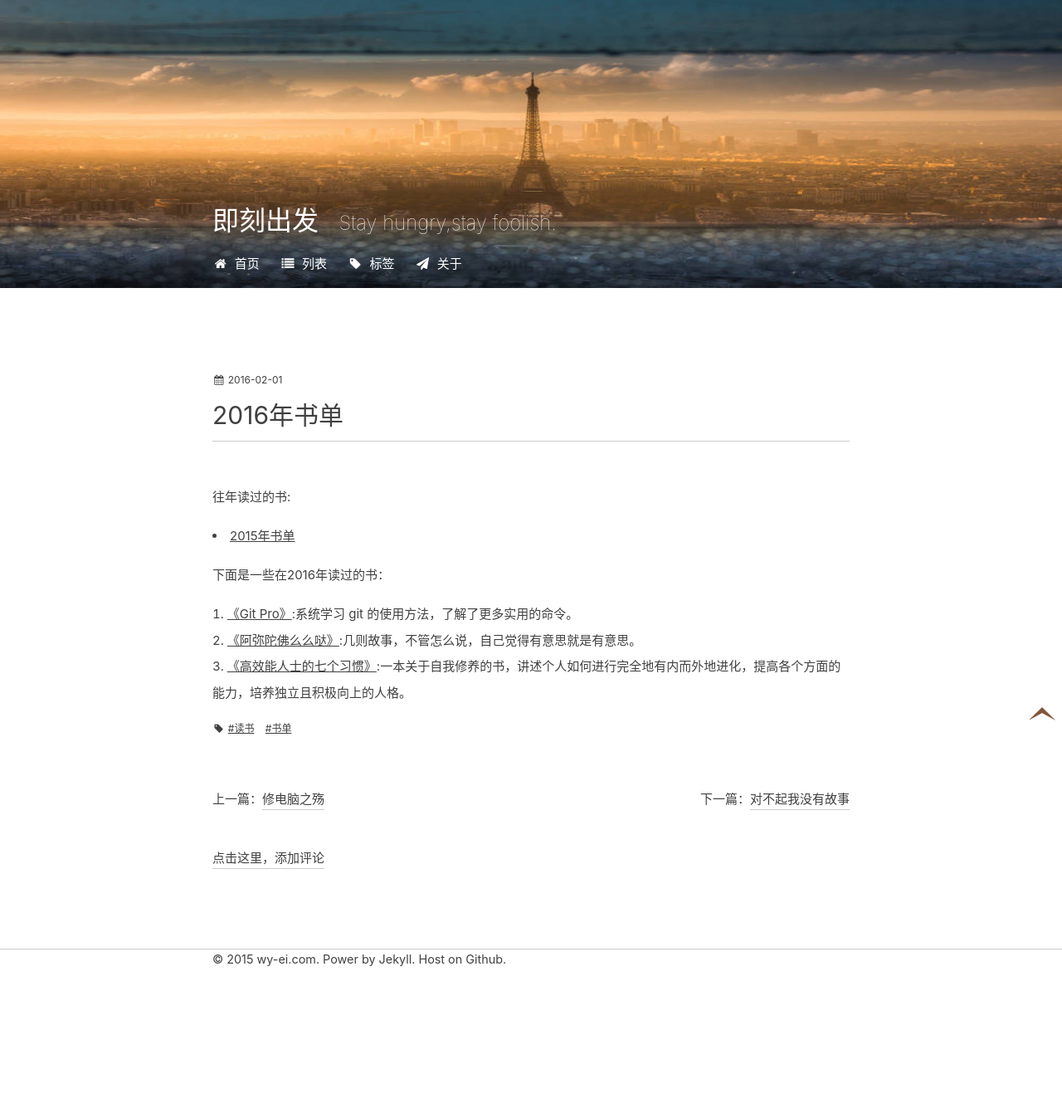
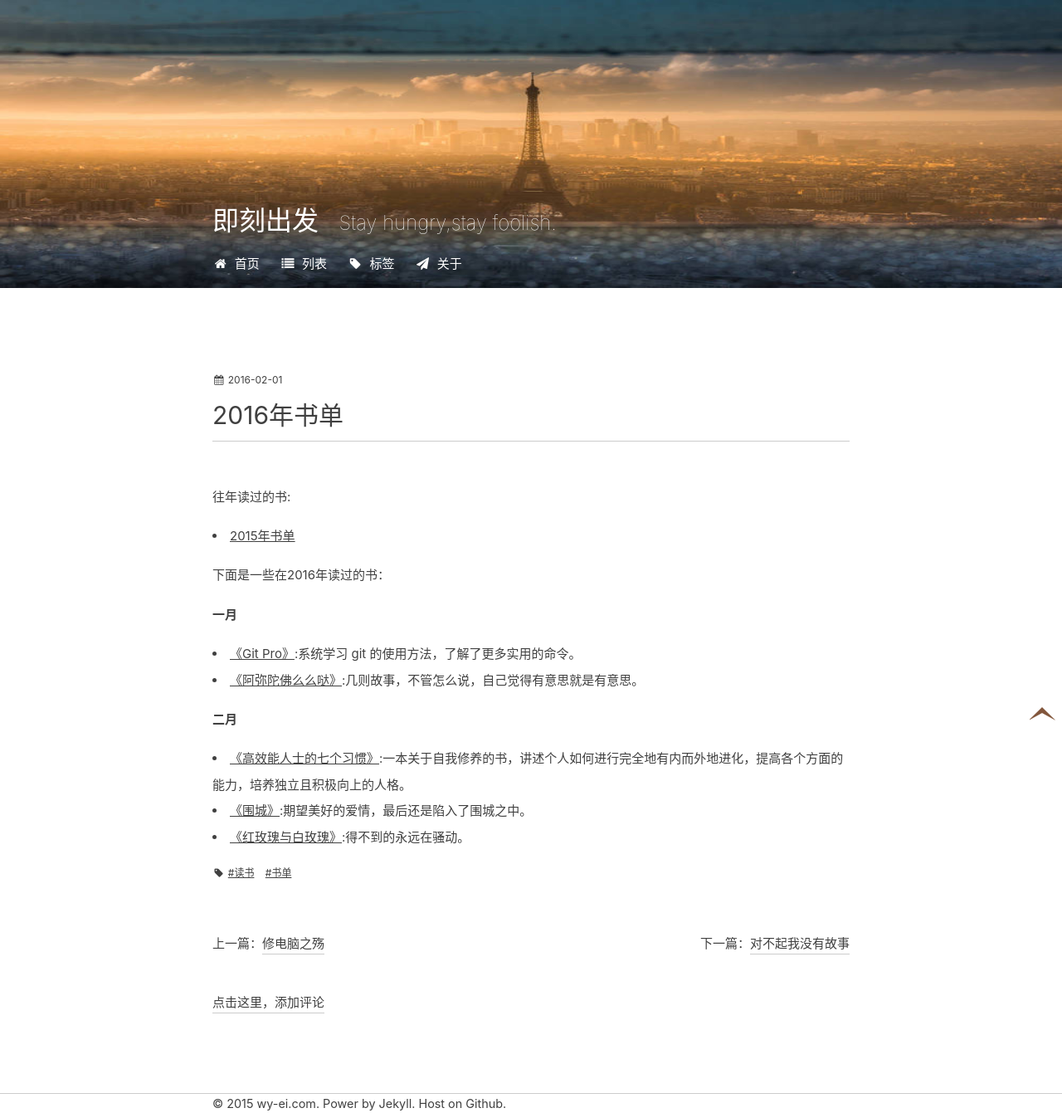
Before and after one commit to muyunzhe/wy-ei.github.io, a Jekyll site: the page built from _posts/2016/2016-02-01-read-list-in-2016.md, in a window 1280 px wide. Shown: the whole page at 83% size. Built offline with Jekyll 4.4.1, drawn with Linux system fonts in a browser that asks for light colours; nearby versions of some CDN libraries; comment, search, counter and statistics services are not loaded; before the commit the page ends 1167 px from its top, so only the background shows below that.

Commit message:
update readlist

```diff
--- a/_layouts/default.html
+++ b/_layouts/default.html
@@ -8,12 +8,13 @@
     {% if page.description %}
     <meta name="description" content="{{ page.description }}">
     {% endif %}
-    <meta name="viewport" content="width=device-width, initial-scale=1.0, minimum-scale=1.0">
+    <meta name="viewport" content="width=device-width, initial-scale=1.0, minimum-scale=1.0, maximum-scale=1.0">
     <meta property="wb:webmaster" content="3e5169279ef4a4c2" />
     <link rel="stylesheet" href="/css/build/style.min.css" type="text/css" />
     <link rel="shortcut icon" href="/images/favicon.ico" type="image/x-icon" />
     <meta name="google-site-verification" content="Jt73F_D3PXCcZ8hcFokOfg02ypZsnsPUIqIejRplykw" />
     <meta name="baidu-site-verification" content="8fEQlXaBSl" />
+    <meta http-equiv="Cache-Control" content="no-siteapp" />
     <link rel="alternate" type="application/rss+xml" title="RSS" href="/rss.xml" />
     <!-- font-awesome -->
     <link href="http://apps.bdimg.com/libs/fontawesome/4.2.0/css/font-awesome.min.css" rel="stylesheet">
--- a/_posts/2016/2016-02-01-read-list-in-2016.md
+++ b/_posts/2016/2016-02-01-read-list-in-2016.md
@@ -12,6 +12,13 @@ tag: [读书,书单]
 
 下面是一些在2016年读过的书：
 
-1. [《Git Pro》](https://book.douban.com/subject/3420144/):系统学习 git 的使用方法，了解了更多实用的命令。
-2. [《阿弥陀佛么么哒》](http://book.douban.com/subject/26575812/):几则故事，不管怎么说，自己觉得有意思就是有意思。
-3. [《高效能人士的七个习惯》](https://book.douban.com/subject/1048007/):一本关于自我修养的书，讲述个人如何进行完全地有内而外地进化，提高各个方面的能力，培养独立且积极向上的人格。
+**一月**
+
++ [《Git Pro》](https://book.douban.com/subject/3420144/):系统学习 git 的使用方法，了解了更多实用的命令。
++ [《阿弥陀佛么么哒》](http://book.douban.com/subject/26575812/):几则故事，不管怎么说，自己觉得有意思就是有意思。
+
+**二月**
+
++ [《高效能人士的七个习惯》](https://book.douban.com/subject/1048007/):一本关于自我修养的书，讲述个人如何进行完全地有内而外地进化，提高各个方面的能力，培养独立且积极向上的人格。
++ [《围城》](http://book.douban.com/subject/1008145/):期望美好的爱情，最后还是陷入了围城之中。
++ [《红玫瑰与白玫瑰》](http://book.douban.com/subject/1014278/):得不到的永远在骚动。
```
